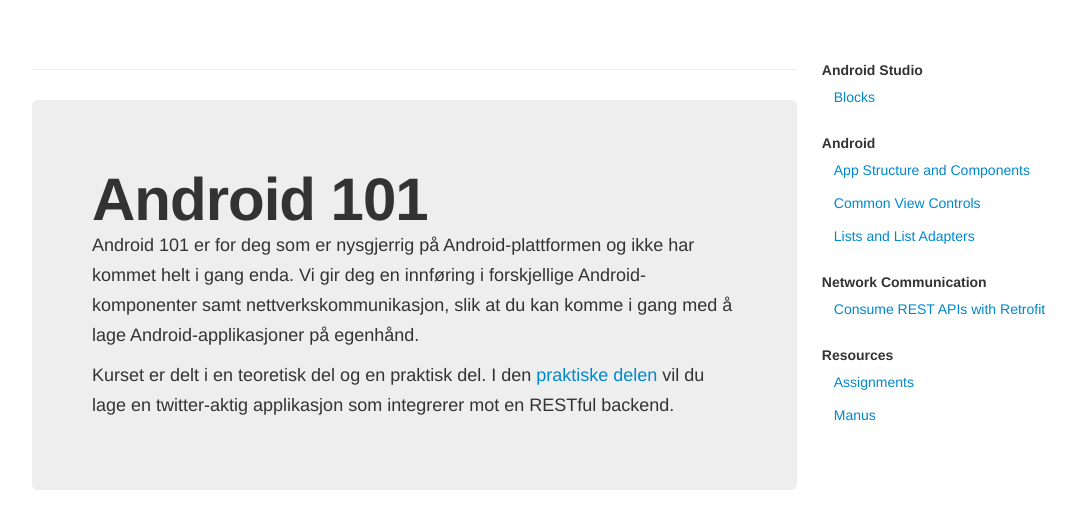
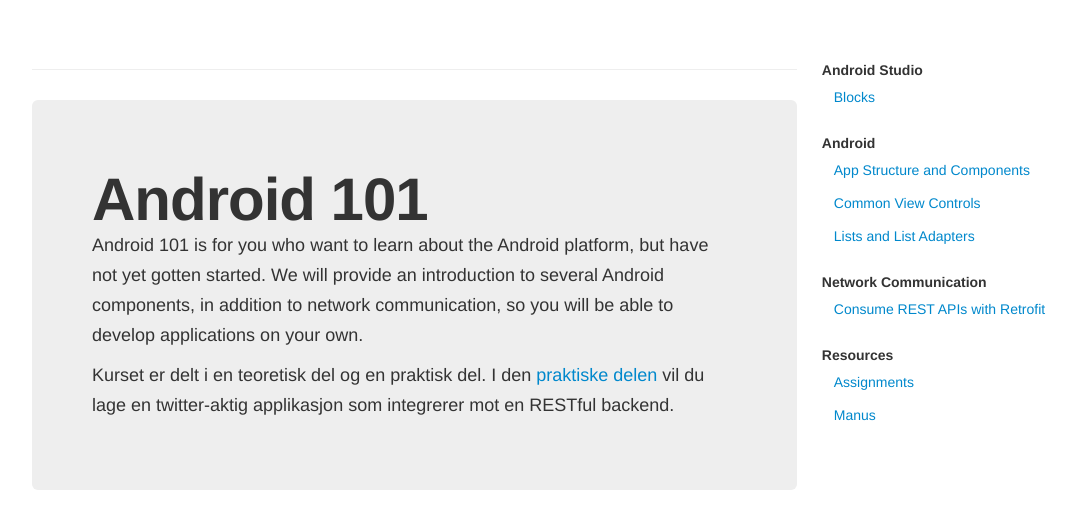
Before and after one commit to bekk/android101, a Jekyll site: the page built from docs/index.html, in a window 1280 px wide. Shown: the top 529 px of the page, without its empty margins (28-1104 px from the left). Built offline with Jekyll 4.4.1, drawn with Linux system fonts in a browser that asks for light colours; Markdown is read by kramdown in place of the engine named in the settings.

Commit message:
Oversatte index til engelsk

```diff
--- a/docs/index.html
+++ b/docs/index.html
@@ -4,7 +4,7 @@
 
 <div class="hero-unit">
 <h1>Android 101</h1>
-<p>Android 101 er for deg som er nysgjerrig på Android-plattformen og ikke har kommet helt i gang enda. Vi gir deg en innføring i forskjellige Android-komponenter samt nettverkskommunikasjon, slik at du kan komme i gang med å lage Android-applikasjoner på egenhånd.</p>
+<p>Android 101 is for you who want to learn about the Android platform, but have not yet gotten started. We will provide an introduction to several Android components, in addition to network communication, so you will be able to develop applications on your own.</p>
 
 <p>Kurset er delt i en teoretisk del og en praktisk del. I den <a href="pages/oppgaver.html">praktiske delen</a> vil du lage en twitter-aktig applikasjon som integrerer mot en RESTful backend.</p>
 </div>
```
